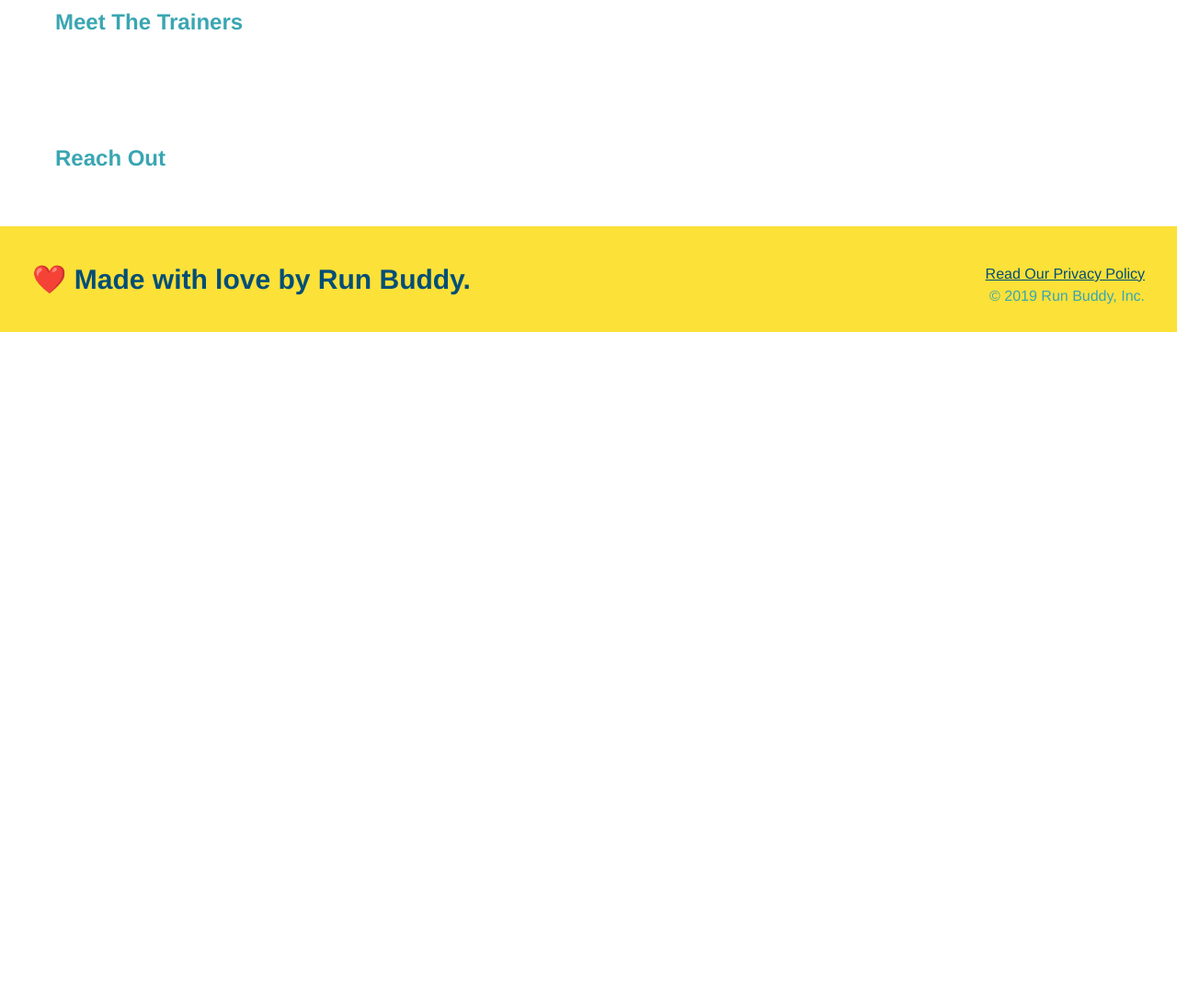
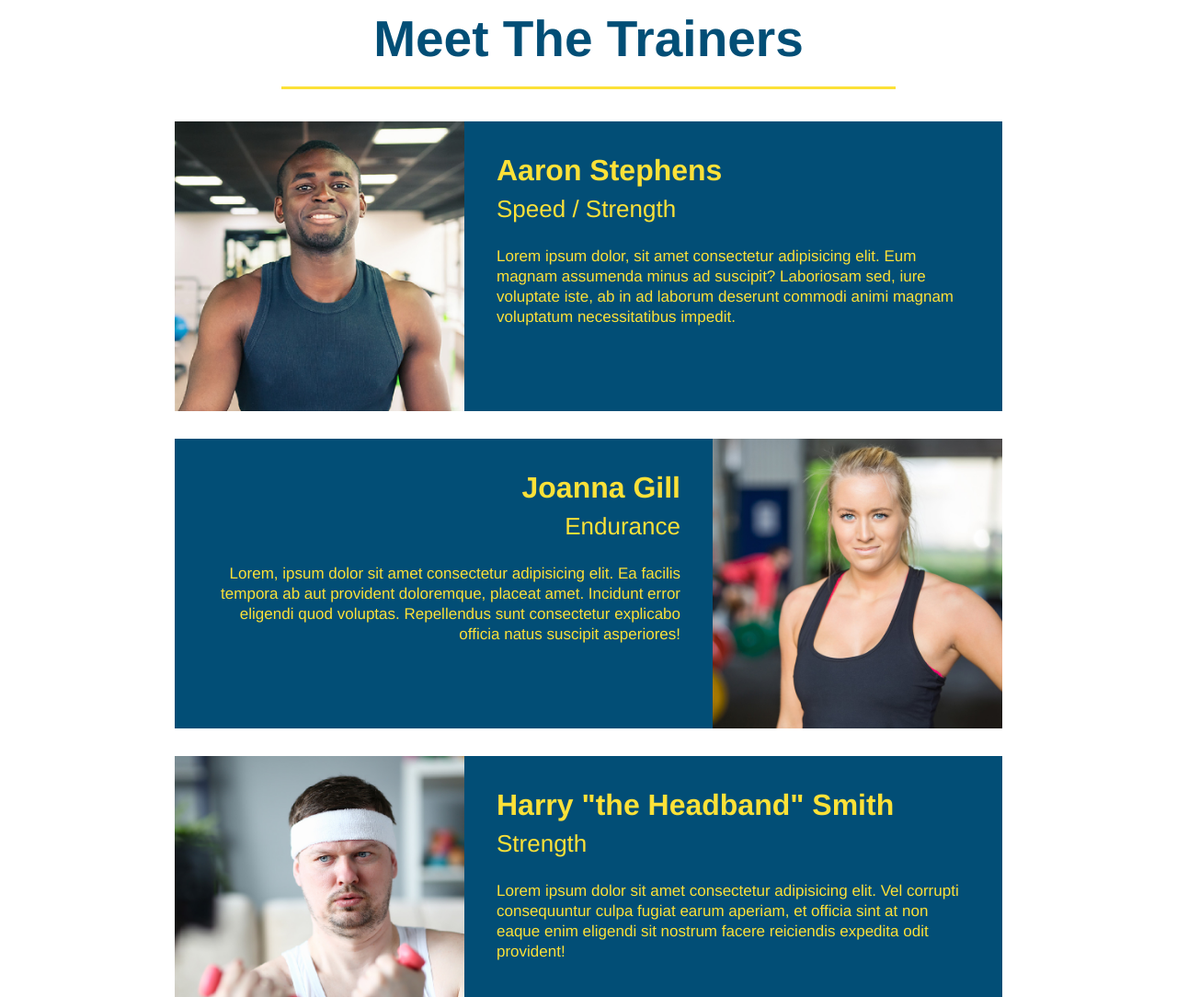
Before and after one commit to RareformATB/run-buddy, a plain HTML site: page index.html in a window 1280 px wide. Shown: the part 2780-3864 px from the top of the page at 92% size. Before the commit the page ends 3141 px from the top, so only its background shows below. Drawn offline with Linux system fonts and the light colour scheme.

Commit message:
added and styled the meet the trainer section

```diff
--- a/assets/css/style.css
+++ b/assets/css/style.css
@@ -209,3 +209,54 @@ section {
 .steps span {
     font-size: 38px;
 }
+
+/* trainer <section> style */
+.trainers {
+    text-align: center;
+}
+
+/* trainer style */
+.trainer {
+    width: 900px;
+    margin: 0 auto 30px auto;
+    background: #024e76;
+    color: #fce138;
+    overflow: auto;
+}
+
+/* trainer image style */
+.trainer img {
+    width: 35%;
+    float: left;
+}
+
+/* trainer bio style */
+.trainer-bio {
+    padding: 35px;
+    float: left;
+    width: 65%;
+}
+
+.text-left {
+    text-align: left;
+}
+
+.text-right {
+    text-align: right;
+}
+
+.trainer-bio h3 {
+    font-size: 32px;
+    margin-bottom: 8px;
+}
+
+.trainer-bio h4 {
+    font-weight: lighter;
+    font-size: 26px;
+    margin-bottom: 25px;
+}
+
+.trainer-bio p {
+    font-size: 17px;
+    line-height: 1.3;
+}
--- a/index.html
+++ b/index.html
@@ -109,8 +109,43 @@
     </section>
 
     <!-- "meet the trainers" section-->
-    <section id="your-trainers">
-        <h2>Meet The Trainers</h2>
+    <section id="your-trainers" class="trainers">
+        <h2 class="section-title primary-border">Meet The Trainers</h2>
+        <!-- first trainer bio -->
+        <article class="trainer">
+            <img src="./assets/images/trainer-1.jpg" alt="Aaron Stephens in his workout clothes, ready to pump iron" />
+            <div class="trainer-bio text-left">
+                <h3>Aaron Stephens</h3>
+                <h4>Speed / Strength</h4>
+                <p>Lorem ipsum dolor, sit amet consectetur adipisicing elit.
+                    Eum magnam assumenda minus ad suscipit? Laboriosam sed, iure voluptate iste,
+                    ab in ad laborum deserunt commodi animi magnam voluptatum necessitatibus impedit.</p>
+            </div>
+        </article>
+
+        <!-- second trainer bio -->
+        <article class="trainer">
+            <div class="trainer-bio text-right">
+                <h3>Joanna Gill</h3>
+                <h4>Endurance</h4>
+                <p>Lorem, ipsum dolor sit amet consectetur adipisicing elit.
+                    Ea facilis tempora ab aut provident doloremque, placeat amet.
+                    Incidunt error eligendi quod voluptas. Repellendus sunt consectetur explicabo officia natus suscipit asperiores!</p>
+            </div>
+            <img src="./assets/images/trainer-2.jpg" alt="Joanna Gill cooling off after a workout" />
+        </article>
+
+        <!-- third trainer bio -->
+        <article class="trainer">
+            <img src="./assets/images/trainer-3.jpg" alt="Harry Smith wearing a headband and lifting comically small pink weights" />
+            <div class="trainer-bio text-left">
+                <h3>Harry "the Headband" Smith</h3>
+                <h4>Strength</h4>
+                <p>Lorem ipsum dolor sit amet consectetur adipisicing elit.
+                    Vel corrupti consequuntur culpa fugiat earum aperiam,
+                    et officia sint at non eaque enim eligendi sit nostrum facere reiciendis expedita odit provident!</p>
+            </div>
+        </article>
     </section>
 
     <!-- "reach out" section-->
```
Also changed, not shown: assets/images/trainer-1.jpg (added), assets/images/trainer-2.jpg (added), assets/images/trainer-3.jpg (added).
